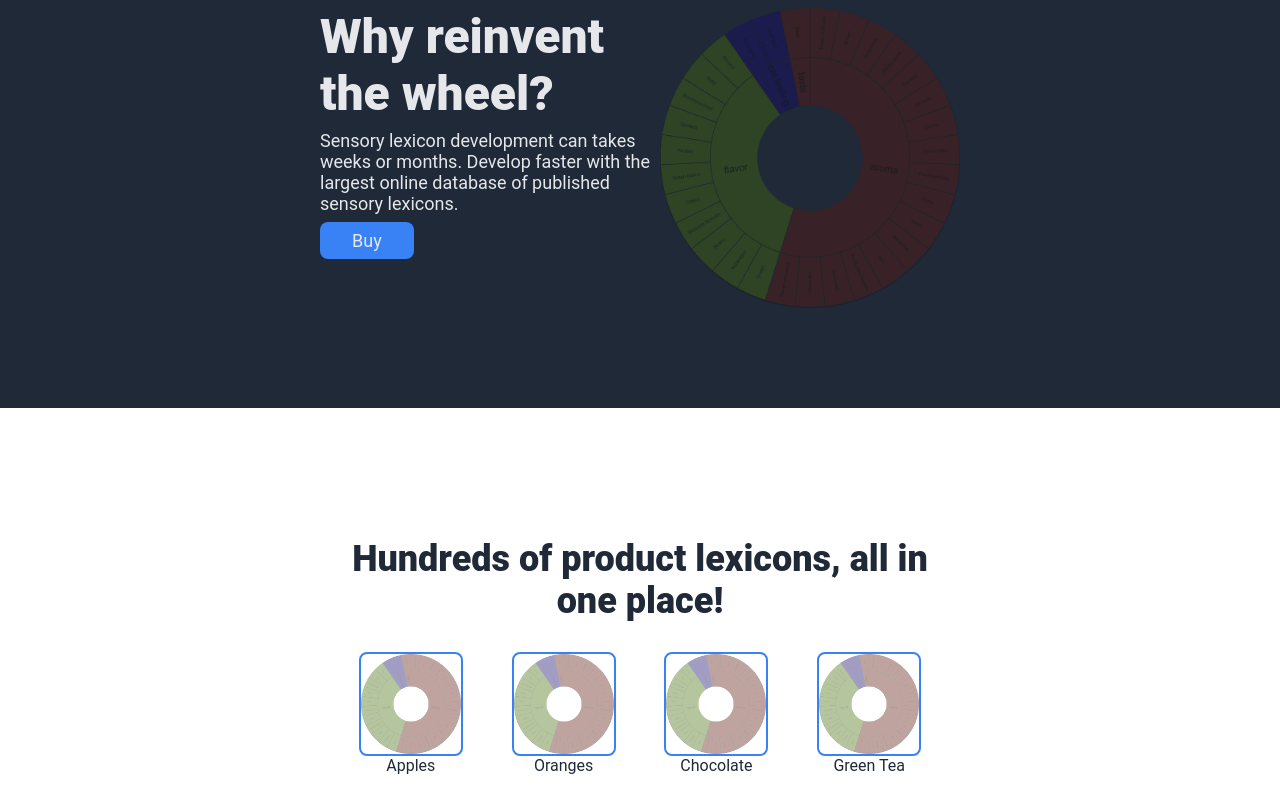
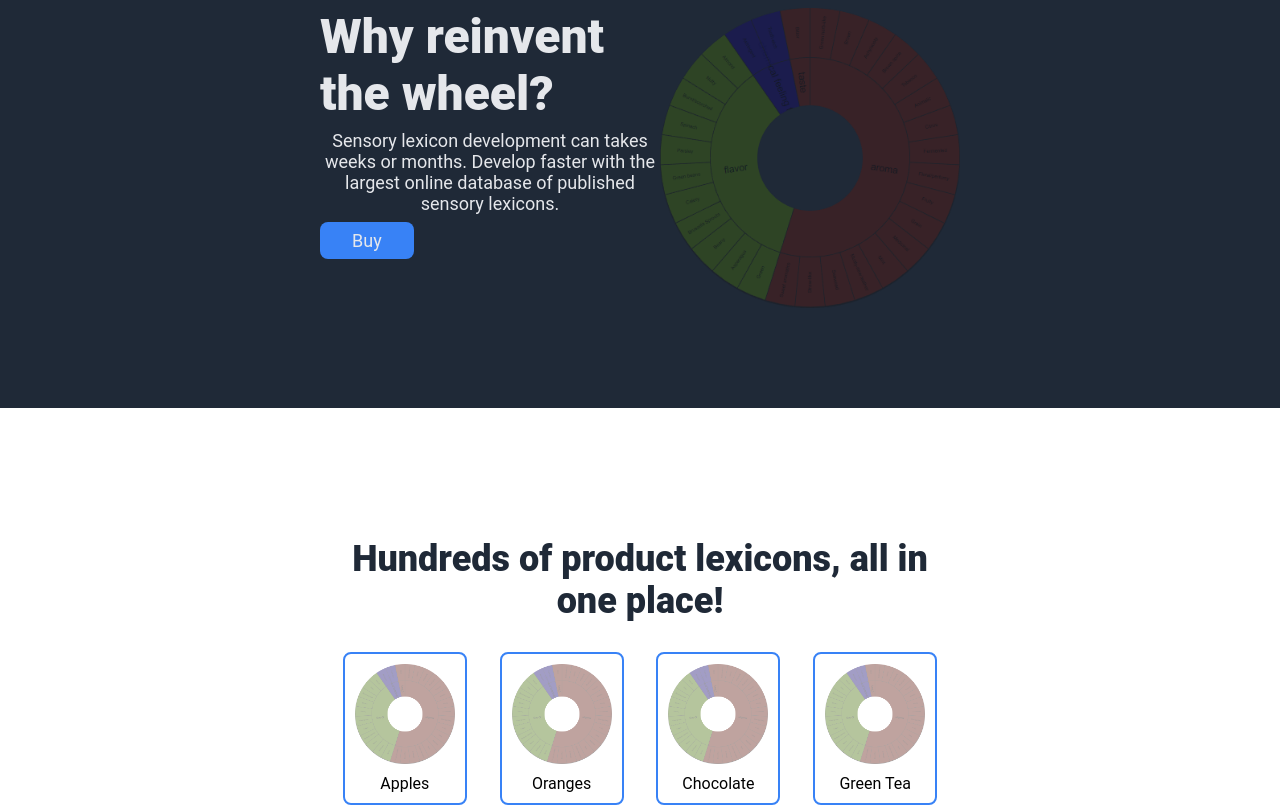
Before and after one commit to codyalanstubbs/top-shopping-cart, a React (Create React App) app: page / in a window 1280 px wide. Shown: the part 220-1027 px from the top of the page. Built offline with nearby package versions, Linux system fonts and the light colour scheme.

Commit message:
Improve product cards styling

```diff
--- a/src/assets/css/Home.css
+++ b/src/assets/css/Home.css
@@ -76,22 +76,6 @@ button.signup {
     gap: 10px;
 }
 
-.sample {
-    display: flex;
-    flex-direction: column;
-    justify-content: center;
-    align-items: center;
-}
-
-.sample img {
-    border: 2px solid #3882F6;
-    border-radius: 8px;
-}
-
-.sample-description {
-    margin: 0;
-    color: #1f2937;
-}
 
 #testimonials {
     background-color: #E5E7EB;
--- /dev/null
+++ b/src/assets/css/ProductCard.css
@@ -0,0 +1,37 @@
+p {
+    margin: 0;
+    text-align: center;
+}
+
+.sample {
+    display: flex;
+    flex-direction: column;
+    justify-content: center;
+    gap: 10px;
+    align-items: center;
+    border: 2px solid #3882F6;
+    border-radius: 8px;
+    padding: 10px;
+}
+
+.sample:hover {
+    background-color: #adccff;
+}
+
+.p-qty-container {
+    display: flex;
+    gap: 10px;
+}
+
+.qty-adjuster {
+    text-align: center;
+    height: 20px;
+    width: 20px;
+    border-radius: 4px;
+    border: 1px solid grey;
+}
+
+.qty-adjuster:hover {
+    background-color: #3882F6;
+    border: 1px solid #adccff;;
+}
--- a/src/components/ProductCard.js
+++ b/src/components/ProductCard.js
@@ -1,6 +1,6 @@
 import React from "react";
 import FlavorWheelImage from "../assets/images/flavor-wheel.png";
-
+import "../assets/css/ProductCard.css";
 const ProductCard = ({productData, addToCart}) => {
     const {id, name, cost, qty} = productData;
 
@@ -16,12 +16,12 @@ const ProductCard = ({productData, addToCart}) => {
             className="sample"
         >
             <img src={FlavorWheelImage} alt="A flavor wheel for green tea." width="100px" height="100px" />
-            <p data-testid="p-name">{name}</p>
+            <p data-testid="p-name">{name} Lexicon</p>
             <p data-testid="p-cost">{"$"+cost}</p>
-            <div>
-                <p>-</p>
+            <div className="p-qty-container">
+                <button className="qty-adjuster" >-</button>
                 <p data-testid="p-qty">{qty}</p>
-                <p onClick={handleAdd}>+</p>
+                <button className="qty-adjuster" onClick={handleAdd}>+</button>
             </div>
         </div>
     );
```
